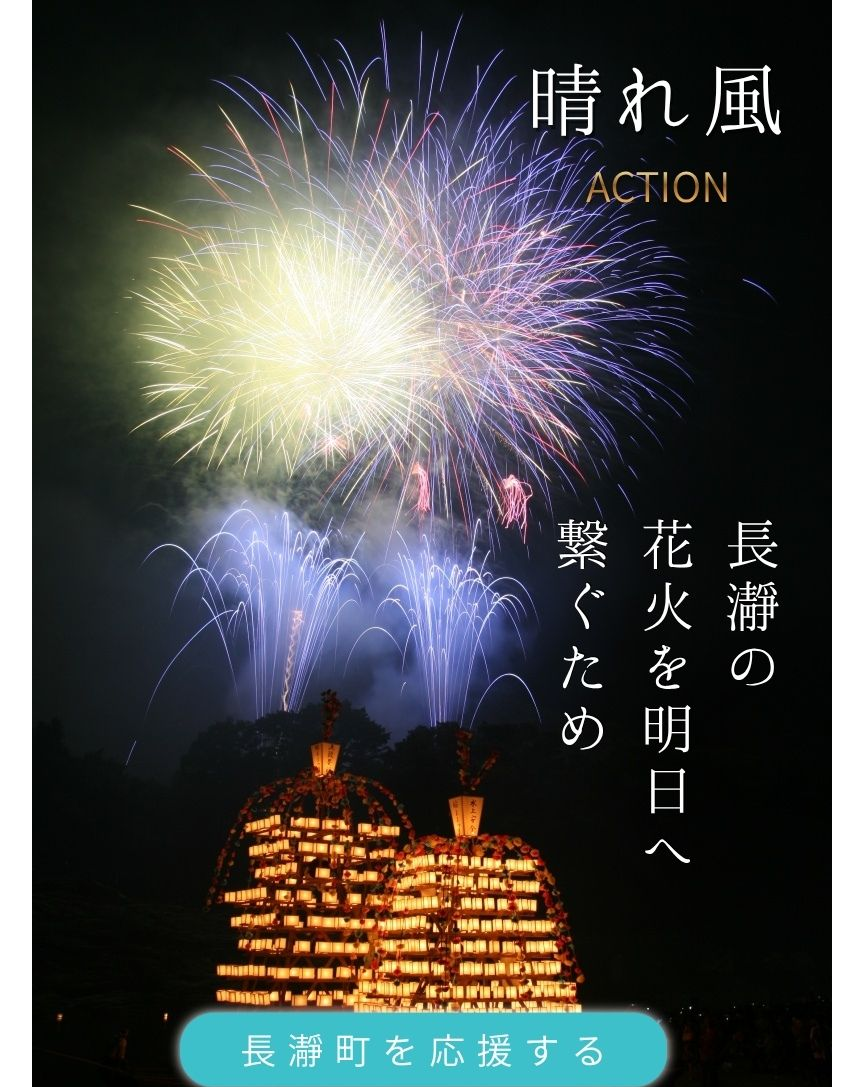
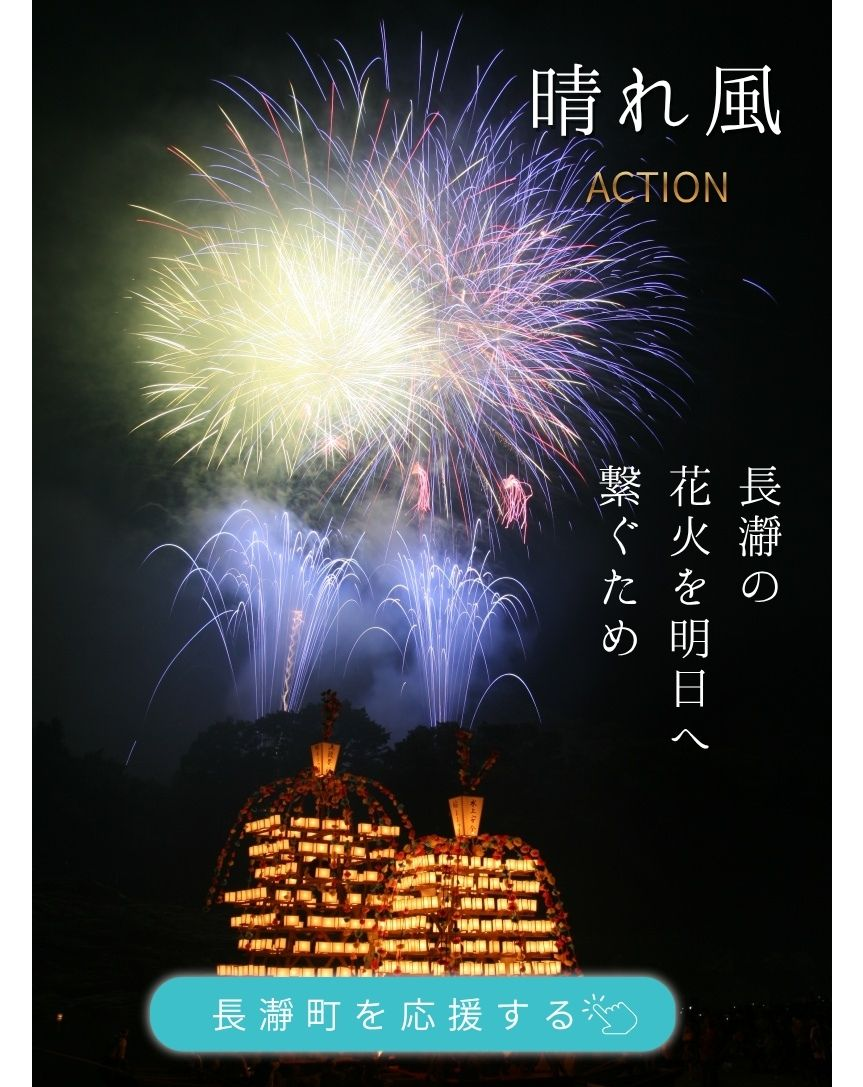
Before and after one commit to uchinoai/nagatoro_02, a plain HTML site: page index.html in a window 1280 px wide. Shown: the top 1087 px of the page, without its empty margins (208-1071 px from the left). Drawn offline with Linux system fonts and the light colour scheme.

Commit message:
Update index.html

```diff
--- a/index.html
+++ b/index.html
@@ -25,7 +25,7 @@
 <body>
 
   <a href="https://harekaze.kirin.co.jp/hanabi/event/saitama_nagatoro/" target="_blank" rel="noopener noreferrer">
-    <img src="https://uchinoai.github.io/nagatoro_02/funadama3.jpg" alt="長瀞船玉まつりの画像">
+    <img src="https://uchinoai.github.io/nagatoro_02/funadama4.jpg" alt="長瀞船玉まつりの画像">
   </a>
 
 </body>
```
